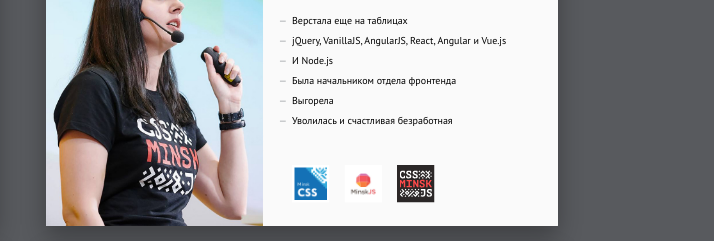
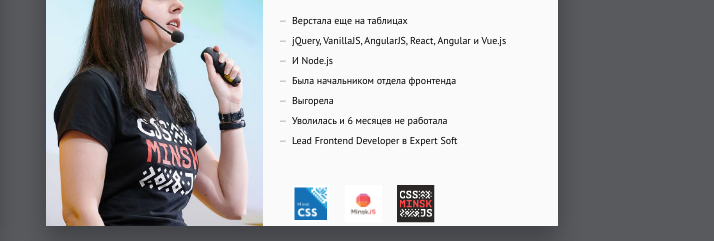
Before and after one commit to neesoglasnaja/IWD-Kaliningrad-2020, a website: page src/index.jade in a window 1280 px wide. Shown: the part 206-447 px from the top of the page, 566-1280 px from the left. Drawn offline with nearby package versions, Linux system fonts and the light colour scheme; files that its build step writes are made by us from their sources; files whose address does not match are found by name.

Commit message:
Update content

```diff
--- a/src/index.jade
+++ b/src/index.jade
@@ -32,7 +32,8 @@ html(lang='ru')
           li.next И Node.js
           li.next Была начальником отдела фронтенда
           li.next Выгорела
-          li.next Уволилась и счастливая безработная
+          li.next Уволилась и 6 месяцев не работала
+          li.next Lead Frontend Developer в Expert Soft
         p(style="margin-top: 70px")
           img.logo(src="pictures/minskcss.png")
           img.logo(src="pictures/minskjs.png")
@@ -57,6 +58,8 @@ html(lang='ru')
     +slide({header: "", classes: "no-page"})
       img.cover(src='pictures/inspiration.gif', style="width: 100%")
     +slide({header: "", classes: "no-page"})
+      +cover('pictures/back.jpg')
+    +slide({header: "", classes: "no-page"})
       a.copyright(href="https://www.youtube.com/watch?v=xPFRUM_oDKA") Andrey Listochkin — Anti hype как не гнаться за технологиями и начать жить
       +cover('pictures/listochkin.jpg')
     +slide({header: "", classes: ""})
@@ -80,6 +83,8 @@ html(lang='ru')
       +cover('pictures/fake_js_logo.jpg')
     +slide({header: "", classes: ""})
       +cover('pictures/true_is_false.jpg')
+    +slide({header: "", classes: ""})
+      img.cover(src="pictures/hard.gif", style="height: 100%")
     +slide({header: "", classes: ""})
       +cover('pictures/esnext.jpg')
     +slide({header: "", classes: "no-page"})
@@ -172,6 +177,8 @@ html(lang='ru')
       +cover('pictures/clients.jpg')
     +slide({header: "", classes: ""})
       +cover('pictures/swift-tweet.jpg')
+    +slide({header: "", classes: ""})
+      +cover('pictures/maked.jpg')
     +slide({header: "", classes: "no-page"})
       img.cover(src="pictures/explosion.gif", style="width: 100%; max-height: none;")
     +slide({header: "", classes: ""})
@@ -226,6 +233,8 @@ html(lang='ru')
       +cover('pictures/vue.jpg')
     +slide({header: "", classes: ""})
       +cover('pictures/angular.jpg')
+    +slide({header: "", classes: ""})
+      +cover('pictures/svelte.png')
     +slide({header: "*Модульность", classes: ""})
       +cover('pictures/period_3.jpg')
     +slide({header: "", classes: ""})
@@ -247,6 +256,8 @@ html(lang='ru')
         li.next Сроки
     +slide({header: "", classes: ""})
       +cover('pictures/quasar_ionic.jpg')
+    +slide({header: "", classes: ""})
+      +cover('pictures/jamstack.jpg')
     +slide({header: "", classes: ""})
       +cover('pictures/community.jpg')
     +slide({header: "Подводя итог", classes: ""})
@@ -271,7 +282,7 @@ html(lang='ru')
       +cover('pictures/evil.jpg')
     +slide({name: 'theend', header: "", classes: ''})
       p.end-link(style="position: absolute; bottom: 5%")
-        a.bigger(href="http://bit.ly/tver-frameworks" target="_blank") bit.ly/tver-frameworks
+        a.bigger(href="http://bit.ly/IWD-frameworks" target="_blank") bit.ly/IWD-frameworks
         br
         | Александра Шинкевич (
         a(href='https://twitter.com/neesoglasnaja' target="_blank") @neesoglasnaja
```
Also changed, not shown: index.html, pictures/back.jpg (added), pictures/esnext.jpg, pictures/hard.gif (added), pictures/jamstack.jpg (added), pictures/long_way.jpg, pictures/maked.jpg (added), pictures/npm.jpg, pictures/period_3.jpg, pictures/react_way.jpg, pictures/svelte.png (added), 2 other files.
